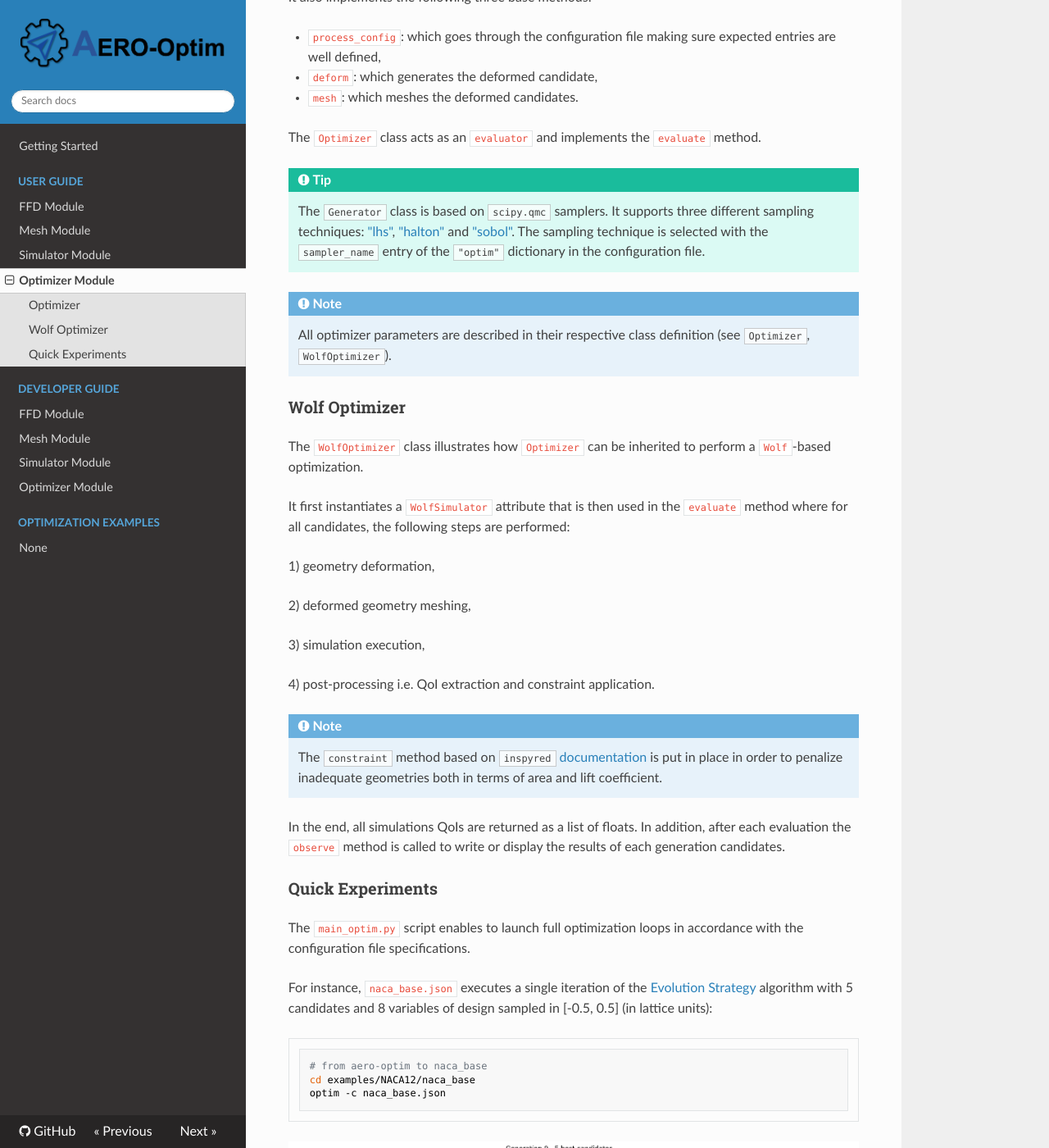
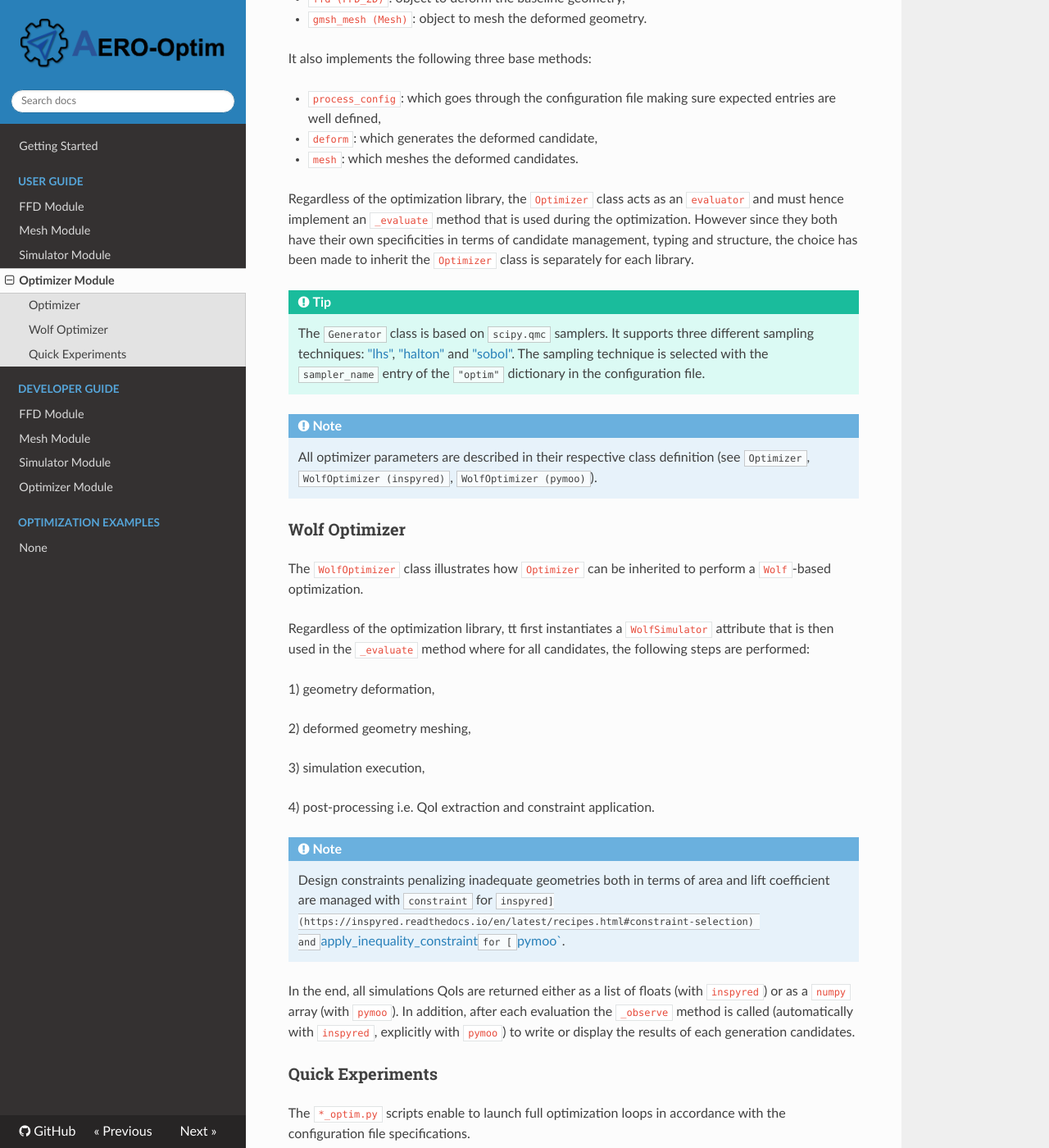
Before and after one commit to mschouler/aero-optim, an MkDocs documentation site: the page built from docs/optimizer.md, in a window 1280 px wide and 1400 px high, scrolled down 883 px. Shown: the whole window at 82% size. Built offline with MkDocs 1.6.1, drawn with Linux system fonts in a browser that asks for light colours; nearby versions of some CDN libraries; some of the changed text lies outside the part shown.

Commit message:
update documentation

````diff
--- a/docs/optimizer.md
+++ b/docs/optimizer.md
@@ -1,12 +1,13 @@
 ## Optimizer Module
-The optimizer module is designed to define all components required by an evolution algorithm based on [`inspyred`](https://inspyred.readthedocs.io/en/latest/):
+The optimizer module is designed to define all components required by an evolution algorithm based on the [`inspyred`](https://inspyred.readthedocs.io/en/latest/) logic:
 
 - `generator`: a function used to sample an initial population,
 - `observer`: a function executed after each evaluation,
 - `evaluator`: a function used to extract the quantities of interest (QoIs) of all population candidates,
 - some additional optimization arguments.
 
-For each of them, an `Optimizer` attributes or methods are passed to the [`ec.evolve`](https://inspyred.readthedocs.io/en/latest/reference.html#ec-evolutionary-computation-framework) function.
+The framework currently supports two optimization libraries : [`inspyred`](https://pythonhosted.org/inspyred/index.html) and [`pymoo`](https://pymoo.org/index.html).
+Thus, `Optimizer` attributes and methods are passed to the evolutionary computation algorithm (see [`ec`](https://pythonhosted.org/inspyred/reference.html#ec-evolutionary-computation-framework) framework for `inspyred` and [algorithms](https://pymoo.org/algorithms/list.html) in `pymoo`) and its optimization method (see [`ec.evolve`](https://pythonhosted.org/inspyred/reference.html?highlight=evolve#inspyred.ec.EvolutionaryComputation.evolve) for `inspyred` and [`optimize.minimize`](https://pymoo.org/interface/minimize.html?highlight=minimize) for `pymoo`).
 
 ### Optimizer
 The `Optimizer` abstract class extracts general arguments from the `"optim"` and `"study"` dictionaries of the configuration file such as:
@@ -30,18 +31,18 @@ It also implements the following three base methods:
 - `deform`: which generates the deformed candidate,
 - `mesh`: which meshes the deformed candidates.
 
-The `Optimizer` class acts as an `evaluator` and implements the `evaluate` method.
+Regardless of the optimization library, the `Optimizer` class acts as an `evaluator` and must hence implement an `_evaluate` method that is used during the optimization. However since they both have their own specificities in terms of candidate management, typing and structure, the choice has been made to inherit the `Optimizer` class is separately for each library.
 
 !!! Tip
     The `Generator` class is based on [`scipy.qmc`](https://docs.scipy.org/doc/scipy/reference/stats.qmc.html) samplers. It supports three different sampling techniques: ["lhs"](https://docs.scipy.org/doc/scipy/reference/generated/scipy.stats.qmc.LatinHypercube.html#scipy.stats.qmc.LatinHypercube), ["halton"](https://docs.scipy.org/doc/scipy/reference/generated/scipy.stats.qmc.Halton.html#scipy.stats.qmc.Halton) and ["sobol"](https://docs.scipy.org/doc/scipy/reference/generated/scipy.stats.qmc.Sobol.html#scipy.stats.qmc.Sobol). The sampling technique is selected with the `sampler_name` entry of the `"optim"` dictionary in the configuration file.
 
 !!! Note
-    All optimizer parameters are described in their respective class definition (see [`Optimizer`](dev_optimizer.md#src.ins_optimizer.Optimizer), [`WolfOptimizer`](dev_optimizer.md#src.ins_optimizer.WolfOptimizer)).
+    All optimizer parameters are described in their respective class definition (see [`Optimizer`](dev_optimizer.md#src.optimizer.Optimizer), [`WolfOptimizer (inspyred)`](dev_optimizer.md#src.inspyred_optimizer.WolfOptimizer), [`WolfOptimizer (pymoo)`](dev_optimizer.md#src.pymoo_optimizer.WolfOptimizer)).
 
 ### Wolf Optimizer
 The `WolfOptimizer` class illustrates how `Optimizer` can be inherited to perform a `Wolf`-based optimization.
 
-It first instantiates a `WolfSimulator` attribute that is then used in the `evaluate` method where for all candidates, the following steps are performed:
+Regardless of the optimization library, tt first instantiates a `WolfSimulator` attribute that is then used in the `_evaluate` method where for all candidates, the following steps are performed:
 
 1) geometry deformation,
 
@@ -52,18 +53,18 @@ It first instantiates a `WolfSimulator` attribute that is then used in the `eval
 4) post-processing i.e. QoI extraction and constraint application.
 
 !!! Note
-    The `constraint` method based on [`inspyred` documentation](https://inspyred.readthedocs.io/en/latest/recipes.html#constraint-selection) is put in place in order to penalize inadequate geometries both in terms of area and lift coefficient.
+    Design constraints penalizing inadequate geometries both in terms of area and lift coefficient are managed with `constraint` for [`inspyred](https://inspyred.readthedocs.io/en/latest/recipes.html#constraint-selection) and `apply_inequality_constraint` for [`pymoo`](https://pymoo.org/constraints/index.html).
 
-In the end, all simulations QoIs are returned as a list of floats. In addition, after each evaluation the `observe` method is called to write or display the results of each generation candidates.
+In the end, all simulations QoIs are returned either as a list of floats (with `inspyred`) or as a `numpy` array (with `pymoo`). In addition, after each evaluation the `_observe` method is called (automatically with `inspyred`, explicitly with `pymoo`) to write or display the results of each generation candidates.
 
 ### Quick Experiments
-The `main_optim.py` script enables to launch full optimization loops in accordance with the configuration file specifications.
+The `*_optim.py` scripts enable to launch full optimization loops in accordance with the configuration file specifications.
 
 For instance, `naca_base.json` executes a single iteration of the [Evolution Strategy](https://pythonhosted.org/inspyred/examples.html#evolution-strategy) algorithm with 5 candidates and 8 variables of design sampled in [-0.5, 0.5] (in lattice units):
 ```py
 # from aero-optim to naca_base
 cd examples/NACA12/naca_base
-optim -c naca_base.json
+inspyred -c naca_base.json
 ```
 <p float="left">
   <img src="../Figures/dummy_optim.png" width="100%" />
--- a/requirements.txt
+++ b/requirements.txt
@@ -1,7 +1,7 @@
 gmsh        # to design and visualize meshes (MESH)
 inspyred    # optimization toolbox (OPTIM)
-pymoo       # optimization toolbox (OPTIM)
 numpy       # to manipulate geometries as arrays (FFD)
 matplotlib  # to visualize the generated deformed profiles (FFD)
 pandas      # to load simulation results (OPTIM)
+pymoo       # optimization toolbox (OPTIM)
 scipy       # to use quasi monte carlo samplers (FFD)
````
Also changed, not shown: README.md (+3 -2 lines), docs/dev_optimizer.md (+33 -4 lines), docs/dev_simulator.md (+7 -0 lines), docs/index.md (+5 -4 lines).
